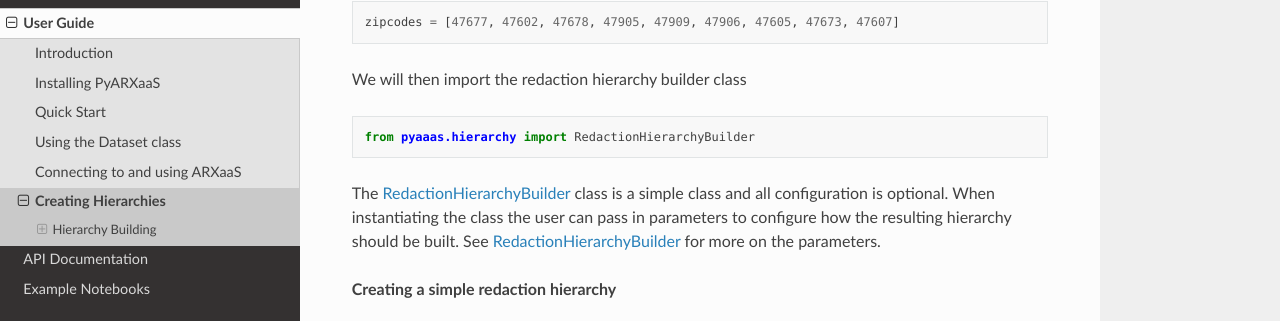
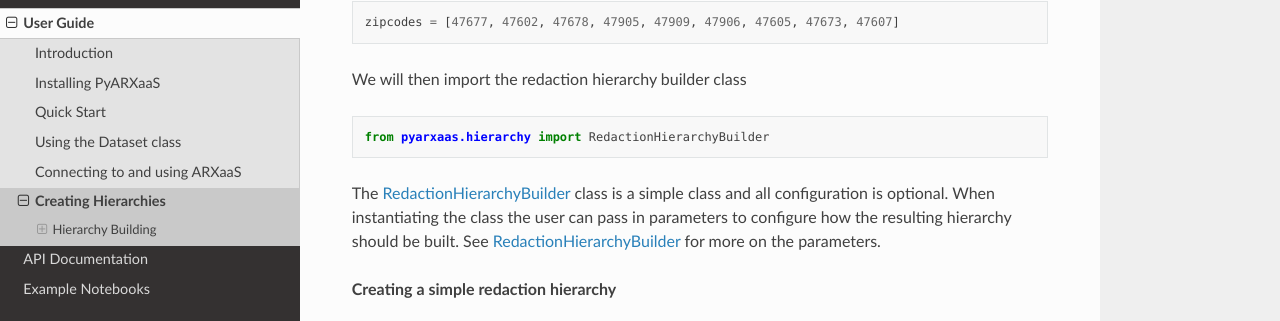
Before and after one commit to navikt/pyarxaas, a Sphinx documentation site: the page built from docs/user-guide/creating-and-using-hierarchies.rst, in a window 1280 px wide and 1400 px high, scrolled down 807 px. Shown: the part 130-451 px from the top of the window. Built offline with Sphinx 7.4.7 and the Read the Docs theme 2.0.0, drawn with Linux system fonts in a browser that asks for light colours; formulas are drawn with MathJax 3; some of the changed text lies outside the part shown.

Commit message:
Update creating-and-using-hierarchies.rst

```diff
--- a/docs/user-guide/creating-and-using-hierarchies.rst
+++ b/docs/user-guide/creating-and-using-hierarchies.rst
@@ -39,7 +39,7 @@
 
 We will then import the redaction hierarchy builder class ::
 
-    from pyaaas.hierarchy import RedactionHierarchyBuilder
+    from pyarxaas.hierarchy import RedactionHierarchyBuilder
 
 The :ref:`redaction_hierarchy_builder` class is a simple class and all configuration is optional. When instantiating the
 class the user can pass in parameters to configure how the resulting hierarchy should be built. See :ref:`redaction_hierarchy_builder` for more on the parameters.
@@ -86,7 +86,7 @@
 
 We import the :ref:`interval_hierarchy_builder` class from the hierarchy package. ::
 
-    from pyaaas.hierarchy import IntervalHierarchyBuilder
+    from pyarxaas.hierarchy import IntervalHierarchyBuilder
 
 Then we instantiate the builder. :ref:`interval_hierarchy_builder` takes no constructor arguments. ::
 
@@ -156,7 +156,7 @@
 
 Import :ref:`order_hierarchy_builder` ::
 
-    from pyaaas.hierarchy import OrderHierarchyBuilder
+    from pyarxaas.hierarchy import OrderHierarchyBuilder
 
 Create instance to use. ::
 
```
